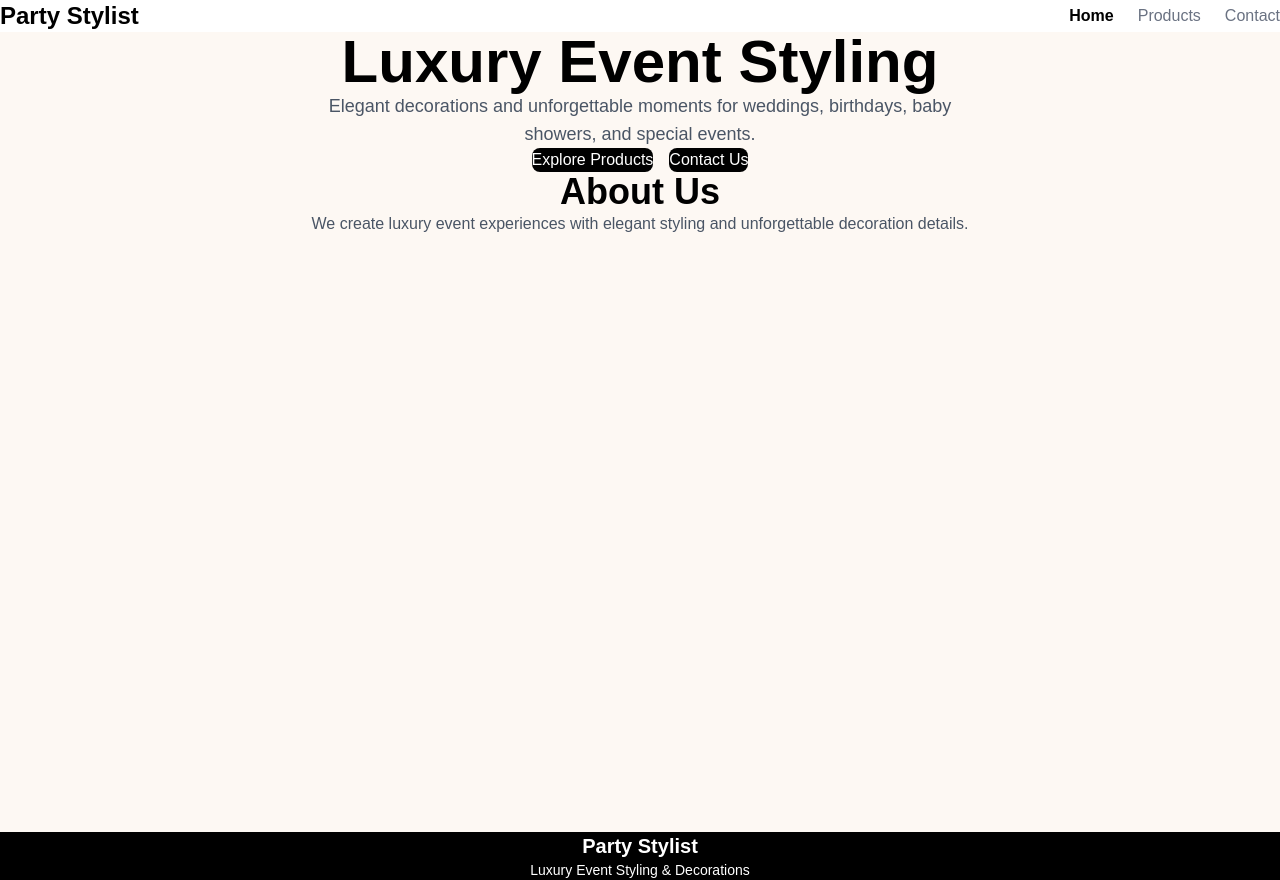
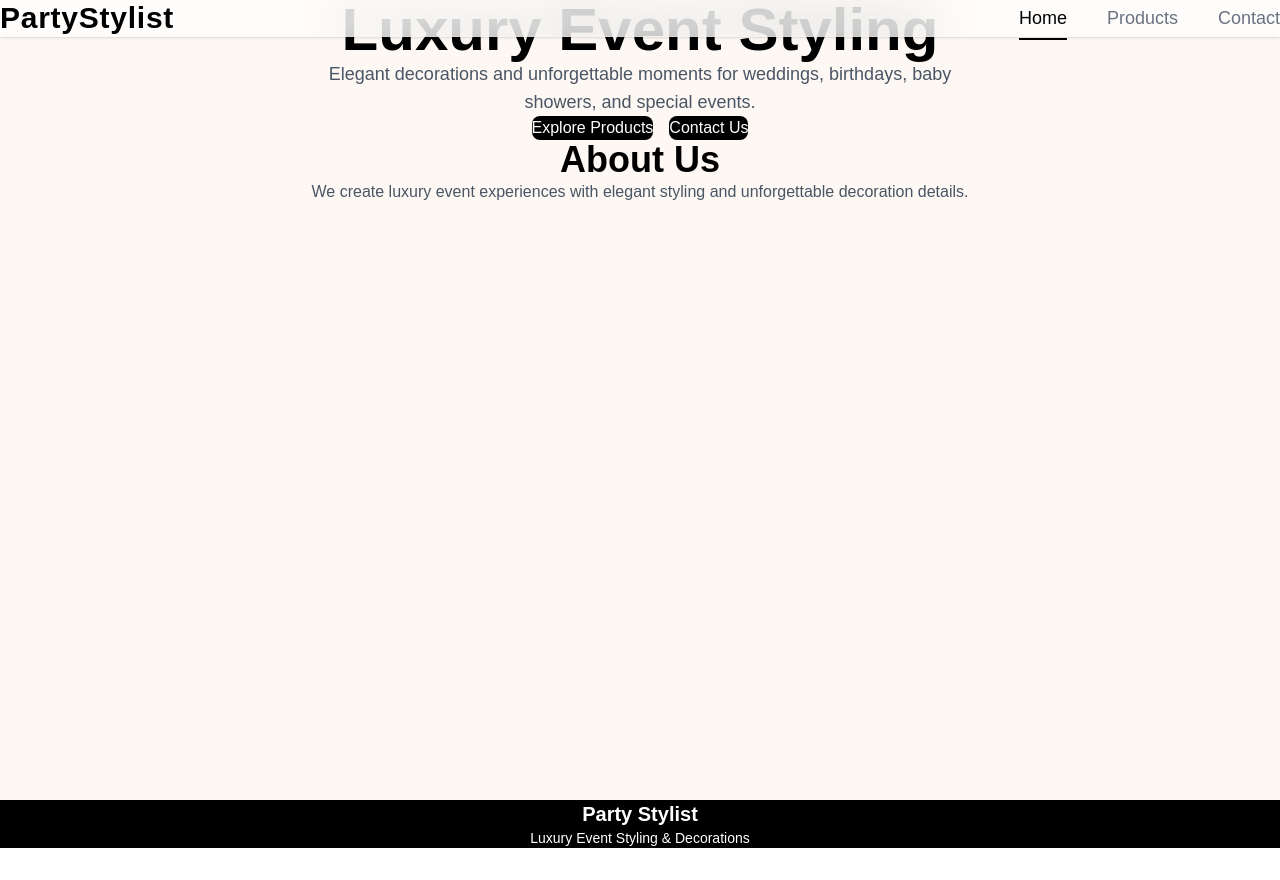
Before and after one commit to maya-said/party-stylist-project, a React (Vite) app: page / in a window 1280 px wide. After the commit the page ends 848 px from the top, so only its background shows below. Built offline with nearby package versions, Linux system fonts and the light colour scheme.

Commit message:
add luxury navbar enhancement phase

```diff
--- a/src/components/Navbar.tsx
+++ b/src/components/Navbar.tsx
@@ -1,109 +1,168 @@
 import { useState } from "react";
-import { NavLink } from "react-router-dom";
+
+import { Link, NavLink } from "react-router-dom";
 
 const Navbar = () => {
 
-  // State for mobile menu
-  const [isMenuOpen, setIsMenuOpen] = useState(false);
+  const [isOpen, setIsOpen] = useState(false);
 
   return (
-    <nav className="bg-white shadow-md px-8 py-4">
+    <nav className="fixed top-0 left-0 w-full z-50 bg-white/70 backdrop-blur-xl shadow-sm border-b border-white/20">
 
-      <div className="flex items-center justify-between">
+      <div className="max-w-7xl mx-auto px-6 py-5 flex items-center justify-between">
 
-        <h1 className="text-2xl font-bold text-black">
-          Party Stylist
-        </h1>
+        {/* Logo */}
+        <Link
+          to="/"
+          className="text-3xl font-bold tracking-wide"
+        >
 
-        {/* Desktop Navigation */}
-        <div className="hidden md:flex items-center gap-6">
+          PartyStylist
+
+        </Link>
+
+        {/* Desktop Links */}
+        <div className="hidden md:flex items-center gap-10">
 
           <NavLink
             to="/"
             className={({ isActive }) =>
+              `relative text-lg font-medium transition duration-300 hover:text-black ${
                 isActive
-                ? "text-black font-bold"
-                : "text-gray-500 hover:text-black transition"
+                  ? "text-black"
+                  : "text-gray-500"
+              }`
             }
           >
+
+            {({ isActive }) => (
+              <>
                 Home
+
+                <span
+                  className={`absolute left-0 -bottom-2 h-[2px] bg-black transition-all duration-300 ${
+                    isActive
+                      ? "w-full"
+                      : "w-0 group-hover:w-full"
+                  }`}
+                />
+              </>
+            )}
+
           </NavLink>
 
           <NavLink
             to="/products"
             className={({ isActive }) =>
+              `relative text-lg font-medium transition duration-300 hover:text-black ${
                 isActive
-                ? "text-black font-bold"
-                : "text-gray-500 hover:text-black transition"
+                  ? "text-black"
+                  : "text-gray-500"
+              }`
             }
           >
+
+            {({ isActive }) => (
+              <>
                 Products
+
+                <span
+                  className={`absolute left-0 -bottom-2 h-[2px] bg-black transition-all duration-300 ${
+                    isActive
+                      ? "w-full"
+                      : "w-0"
+                  }`}
+                />
+              </>
+            )}
+
           </NavLink>
 
           <NavLink
             to="/contact"
             className={({ isActive }) =>
+              `relative text-lg font-medium transition duration-300 hover:text-black ${
                 isActive
-                ? "text-black font-bold"
-                : "text-gray-500 hover:text-black transition"
+                  ? "text-black"
+                  : "text-gray-500"
+              }`
             }
           >
+
+            {({ isActive }) => (
+              <>
                 Contact
+
+                <span
+                  className={`absolute left-0 -bottom-2 h-[2px] bg-black transition-all duration-300 ${
+                    isActive
+                      ? "w-full"
+                      : "w-0"
+                  }`}
+                />
+              </>
+            )}
+
           </NavLink>
 
         </div>
 
-        {/* Mobile Burger Button */}
+        {/* Mobile Button */}
         <button
+          onClick={() => setIsOpen(!isOpen)}
           className="md:hidden text-3xl"
-          onClick={() => setIsMenuOpen(!isMenuOpen)}
         >
+
           ☰
+
         </button>
 
       </div>
 
       {/* Mobile Menu */}
-      {
-        isMenuOpen && (
-          <div className="flex flex-col gap-4 mt-4 md:hidden bg-white p-4 rounded-lg shadow-md">
+      <div
+        className={`md:hidden overflow-hidden transition-all duration-500 ${
+          isOpen
+            ? "max-h-96 opacity-100"
+            : "max-h-0 opacity-0"
+        }`}
+      >
+
+        <div className="px-6 pb-6 flex flex-col gap-6 bg-white/90 backdrop-blur-xl">
 
           <NavLink
             to="/"
-              className={({ isActive }) =>
-                isActive
-                  ? "text-black font-bold"
-                  : "text-gray-500 hover:text-black transition"
-              }
+            onClick={() => setIsOpen(false)}
+            className="text-lg font-medium text-gray-700 transition duration-300 hover:text-black"
           >
+
             Home
+
           </NavLink>
 
           <NavLink
             to="/products"
-              className={({ isActive }) =>
-                isActive
-                  ? "text-black font-bold"
-                  : "text-gray-500 hover:text-black transition"
-              }
+            onClick={() => setIsOpen(false)}
+            className="text-lg font-medium text-gray-700 transition duration-300 hover:text-black"
           >
+
             Products
+
           </NavLink>
 
           <NavLink
             to="/contact"
-              className={({ isActive }) =>
-                isActive
-                  ? "text-black font-bold"
-                  : "text-gray-500 hover:text-black transition"
-              }
+            onClick={() => setIsOpen(false)}
+            className="text-lg font-medium text-gray-700 transition duration-300 hover:text-black"
           >
+
             Contact
+
           </NavLink>
 
         </div>
-        )
-      }
+
+      </div>
 
     </nav>
   );
```
Lines whose indentation alone changed are shown as unchanged.
